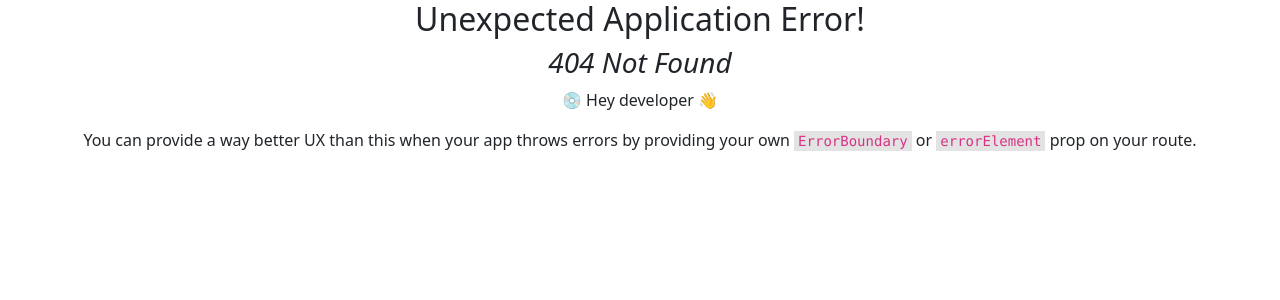
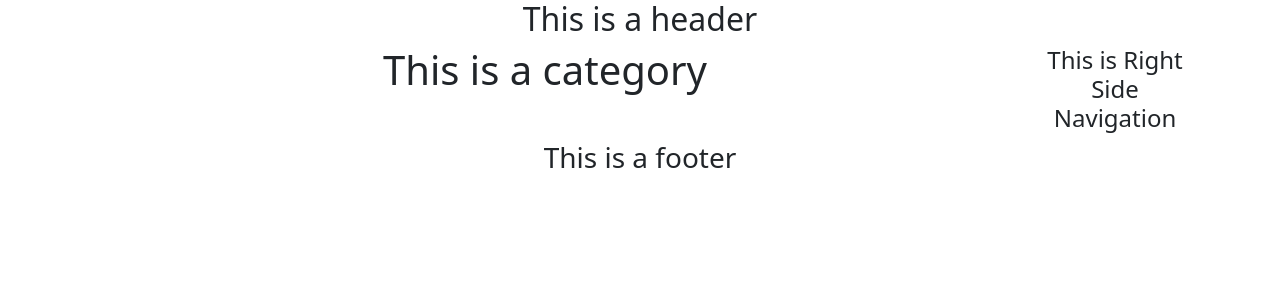
Before and after one commit to rasedprogrammer/self-study-client, a React (Create React App) app: page /category/1 in a window 1280 px wide. Before the commit this address had no page. Shown: the top 300 px of the page. Built offline with nearby package versions, Linux system fonts and the light colour scheme.

Commit message:
Create Layout, Folder Structure and Basic Components

```diff
--- /dev/null
+++ b/src/Pages/Category/Category/Category.js
@@ -0,0 +1,11 @@
+import React from "react";
+
+const Category = () => {
+	return (
+		<div>
+			<h1>This is a category</h1>
+		</div>
+	);
+};
+
+export default Category;
--- /dev/null
+++ b/src/Pages/Home/Home/Home.js
@@ -0,0 +1,11 @@
+import React from "react";
+
+const Home = () => {
+	return (
+		<div>
+			<h3>This is Home</h3>
+		</div>
+	);
+};
+
+export default Home;
--- /dev/null
+++ b/src/Pages/Shared/Footer/Footer.js
@@ -0,0 +1,11 @@
+import React from "react";
+
+const Footer = () => {
+	return (
+		<div>
+			<h3>This is a footer</h3>
+		</div>
+	);
+};
+
+export default Footer;
--- /dev/null
+++ b/src/Pages/Shared/Header/Header.js
@@ -0,0 +1,11 @@
+import React from "react";
+
+const Header = () => {
+	return (
+		<div>
+			<h2>This is a header</h2>
+		</div>
+	);
+};
+
+export default Header;
--- /dev/null
+++ b/src/Pages/Shared/RightSideNav/RightSideNav.js
@@ -0,0 +1,11 @@
+import React from "react";
+
+const RightSideNav = () => {
+	return (
+		<div>
+			<h4>This is Right Side Navigation</h4>
+		</div>
+	);
+};
+
+export default RightSideNav;
--- /dev/null
+++ b/src/Pages/Tutorial/Tutorial/Tutorial.js
@@ -0,0 +1,11 @@
+import React from "react";
+
+const Tutorial = () => {
+	return (
+		<div>
+			<h1>This is a tutorial</h1>
+		</div>
+	);
+};
+
+export default Tutorial;
--- a/src/layout/Main.js
+++ b/src/layout/Main.js
@@ -1,10 +1,25 @@
 import React from "react";
+import { Col, Container, Row } from "react-bootstrap";
 import { Outlet } from "react-router-dom";
+import Footer from "../Pages/Shared/Footer/Footer";
+import Header from "../Pages/Shared/Header/Header";
+import RightSideNav from "../Pages/Shared/RightSideNav/RightSideNav";
 
 const Main = () => {
 	return (
 		<div>
-			<Outlet></Outlet>
+			<Header></Header>
+			<Container>
+				<Row>
+					<Col lg="10">
+						<Outlet></Outlet>
+					</Col>
+					<Col lg="2">
+						<RightSideNav></RightSideNav>
+					</Col>
+				</Row>
+			</Container>
+			<Footer></Footer>
 		</div>
 	);
 };
```
Also changed, not shown: src/Routes/Routes/Routes.js (+17 -1 lines).
